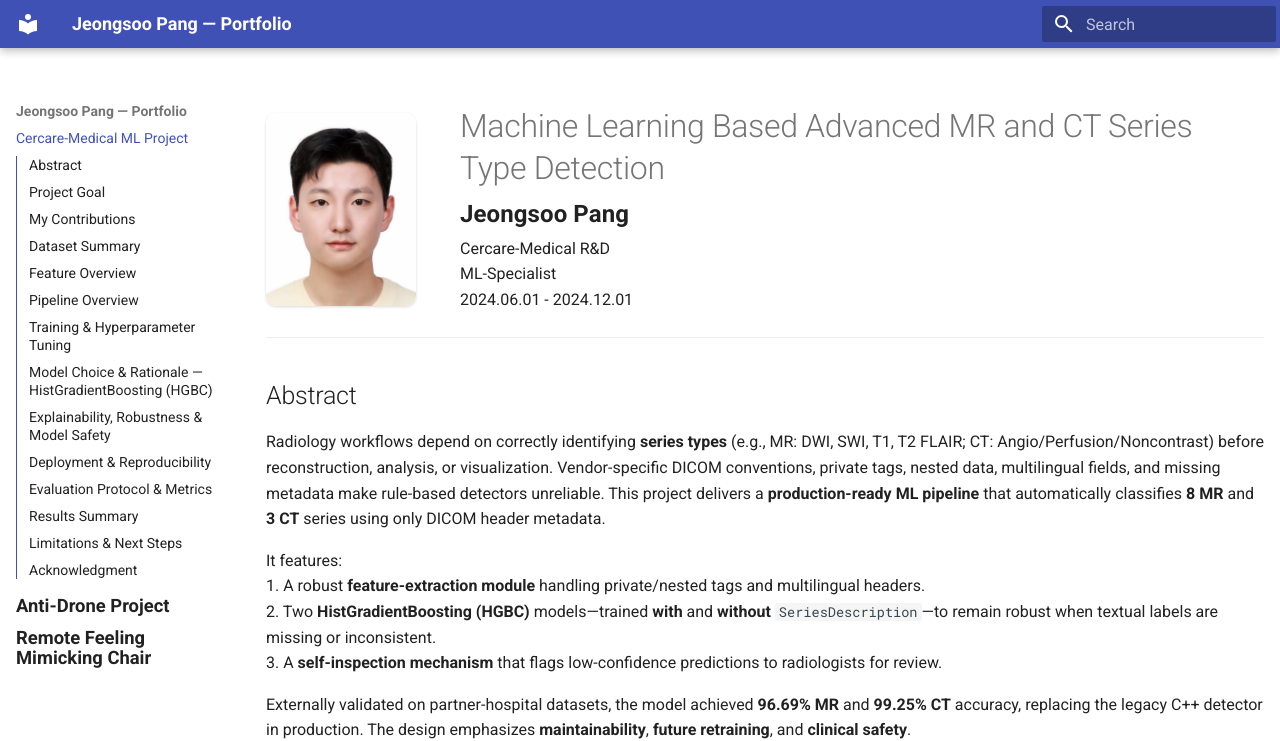
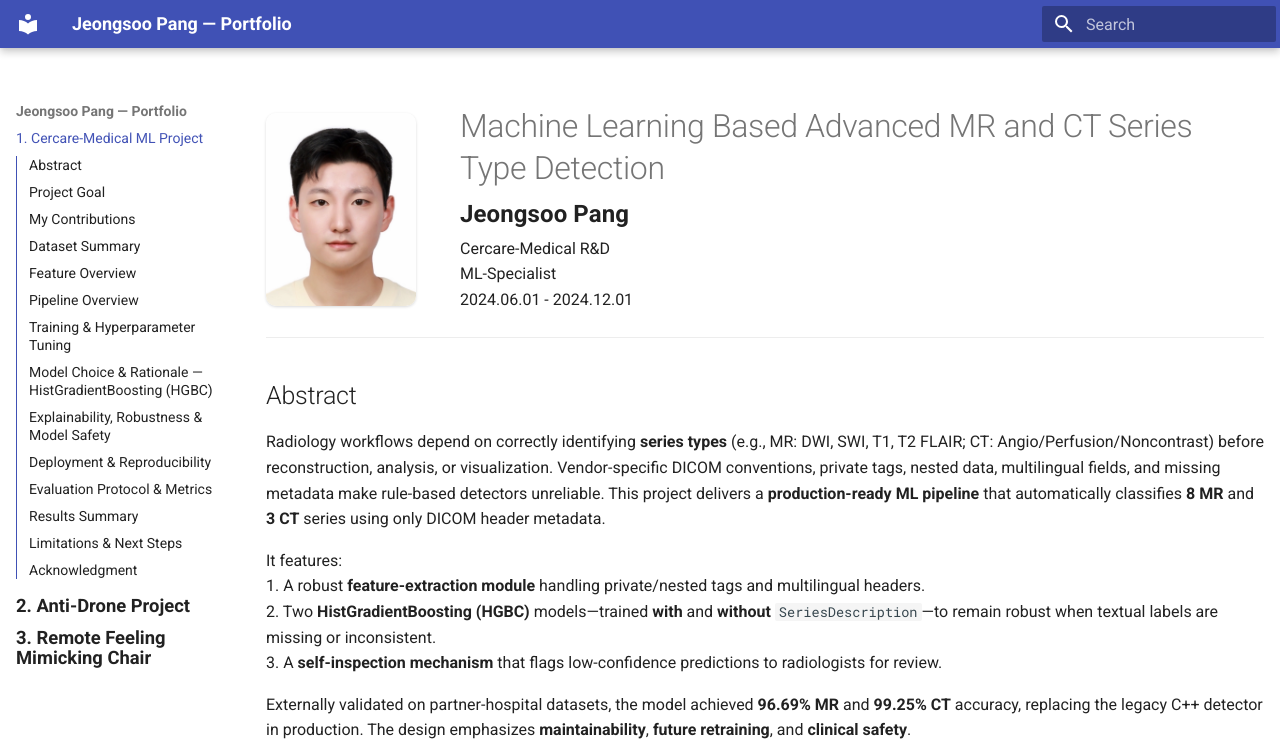
Before and after one commit to Jeongsoo-dev/ML_based_MR_CT_SeriesType_Detection, an MkDocs documentation site: the page built from docs/index.md, in a window 1280 px wide. Shown: the top 741 px of the page. Built offline with MkDocs 1.6.1 and Material for MkDocs 9.7.7, drawn with Linux system fonts in a browser that asks for light colours.

Commit message:
Update mkdocs.yml

```diff
--- a/mkdocs.yml
+++ b/mkdocs.yml
@@ -10,6 +10,6 @@ markdown_extensions:
   - tables
   - attr_list              # needed for {.headshot}
 nav:
-  - "Cercare-Medical ML Project": index.md
-  - "Anti-Drone Project": anti_drone.md
-  - Remote Feeling Mimicking Chair: remote_chair.md
+  - "1. Cercare-Medical ML Project": index.md
+  - "2. Anti-Drone Project": anti_drone.md
+  - "3. Remote Feeling Mimicking Chair": remote_chair.md
```
